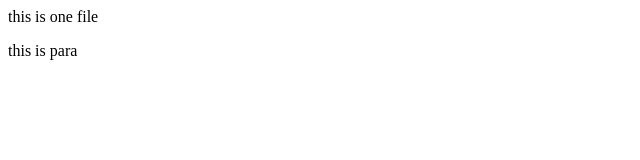
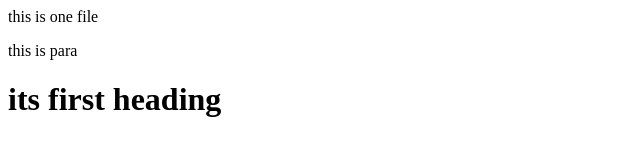
Before and after one commit to Lipun-mahapatra/tic-tac-game, a plain HTML site: page index.html in a window 1280 px wide. Shown: the whole page, without its empty margins (0-640 px from the left). Drawn offline with Linux system fonts and the light colour scheme.

Commit message:
this is h1

```diff
--- a/index.html
+++ b/index.html
@@ -1,2 +1,3 @@
 this is one file
 <p>this is para </p>
+<h1>its first heading</h1>
```
